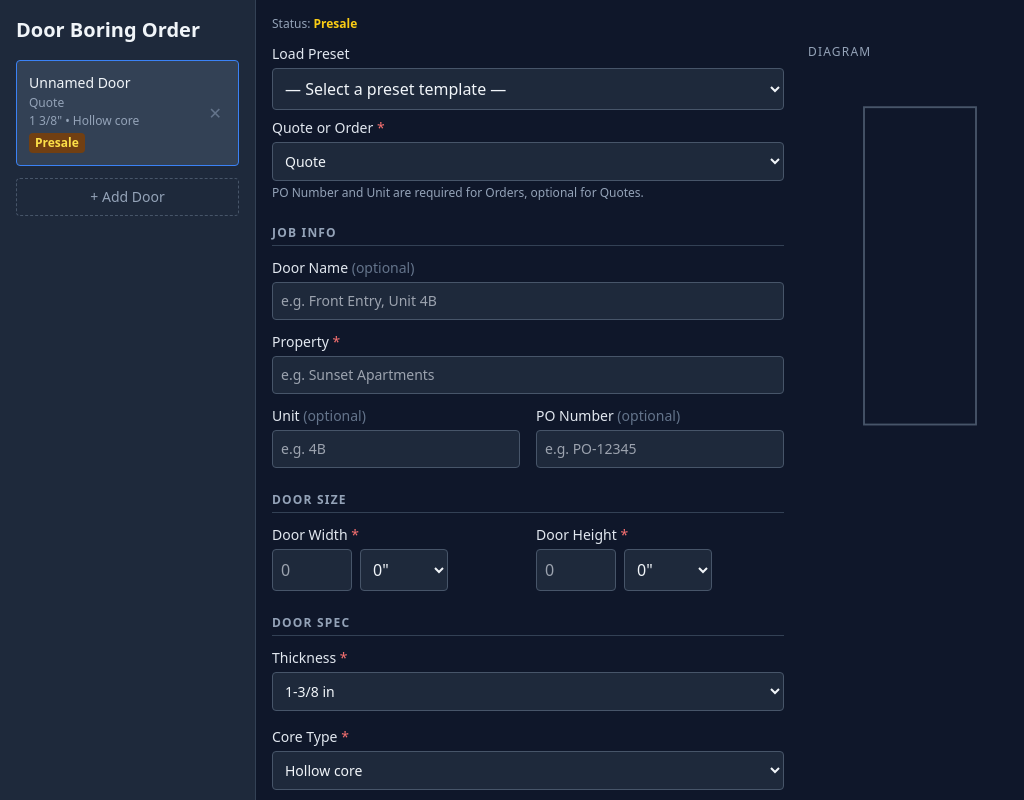
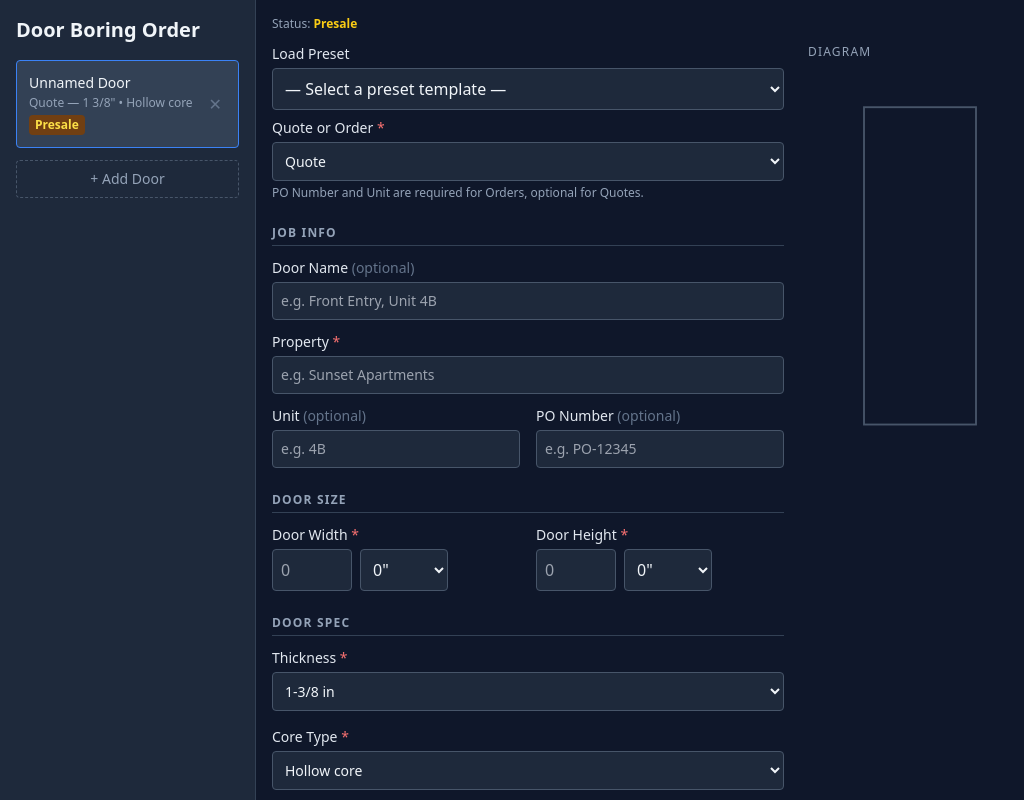
Before and after one commit to miklamx/door-fab-app, a React (Vite) app: page / in a window 1280 px wide. Shown: the top 800 px of the page, without its empty margins (0-1024 px from the left). Built offline with nearby package versions, Linux system fonts and the light colour scheme.

Commit message:
Combine meta and spec into subtitle for DoorCard

```diff
--- a/src/components/DoorCard.jsx
+++ b/src/components/DoorCard.jsx
@@ -25,6 +25,8 @@ export default function DoorCard({ door, isActive, onSelect, onDelete }) {
 
   const spec = `${fmtThickness(door.thickness)} • ${fmtCoreType(door.coreType)}`;
 
+  const subtitle = `${meta} — ${spec}`;
+
   return (
     <div
       className={`p-3 rounded cursor-pointer border transition-colors ${
@@ -40,8 +42,9 @@ export default function DoorCard({ door, isActive, onSelect, onDelete }) {
             {title}
           </div>
 
-          <div className="text-xs text-slate-400 truncate mt-0.5">{meta}</div>
-          <div className="text-xs text-slate-400 truncate mt-0.5">{spec}</div>
+          <div className="text-xs text-slate-400 truncate mt-0.5">
+            {subtitle}
+          </div>
 
           <span
             className={`inline-block text-xs font-semibold px-1.5 py-0.5 rounded mt-1 ${
```
